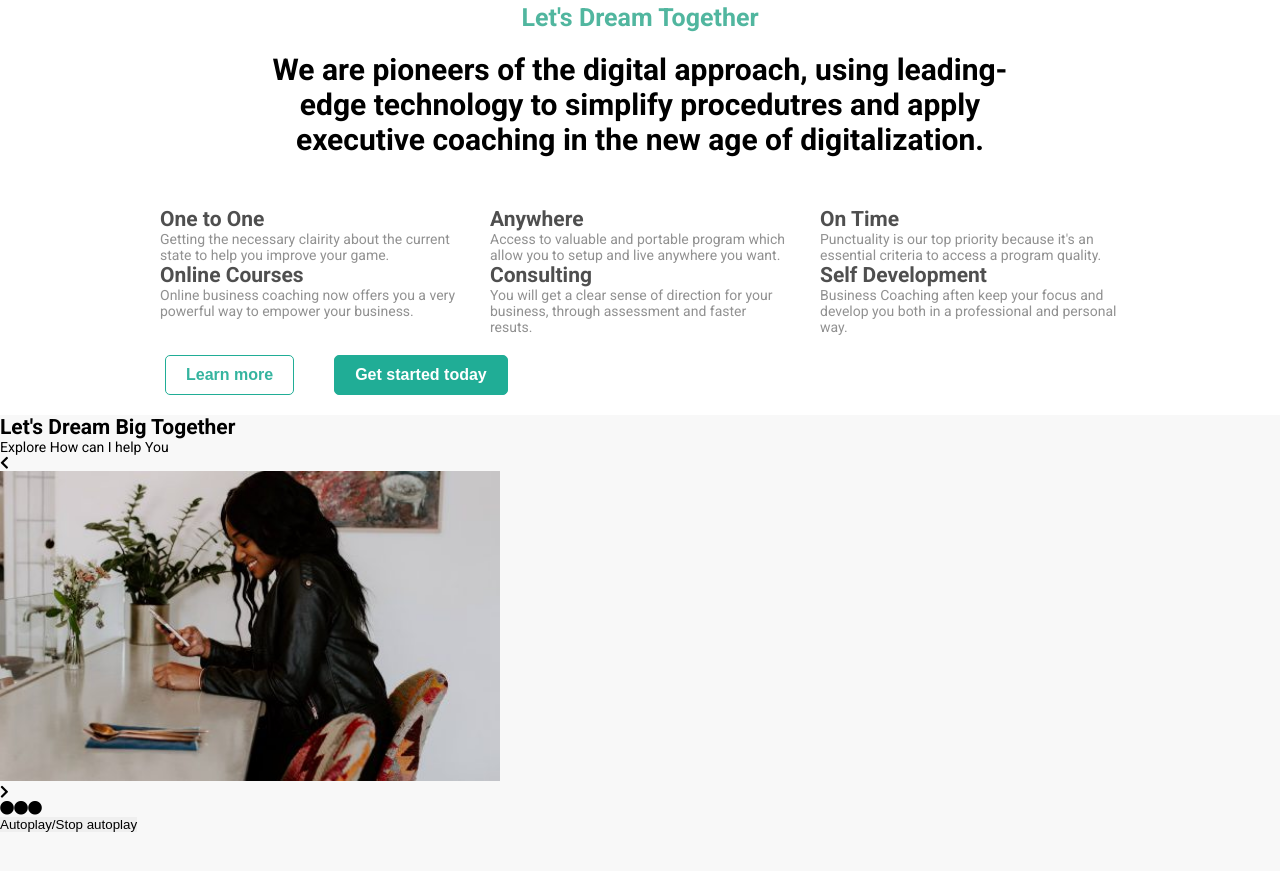
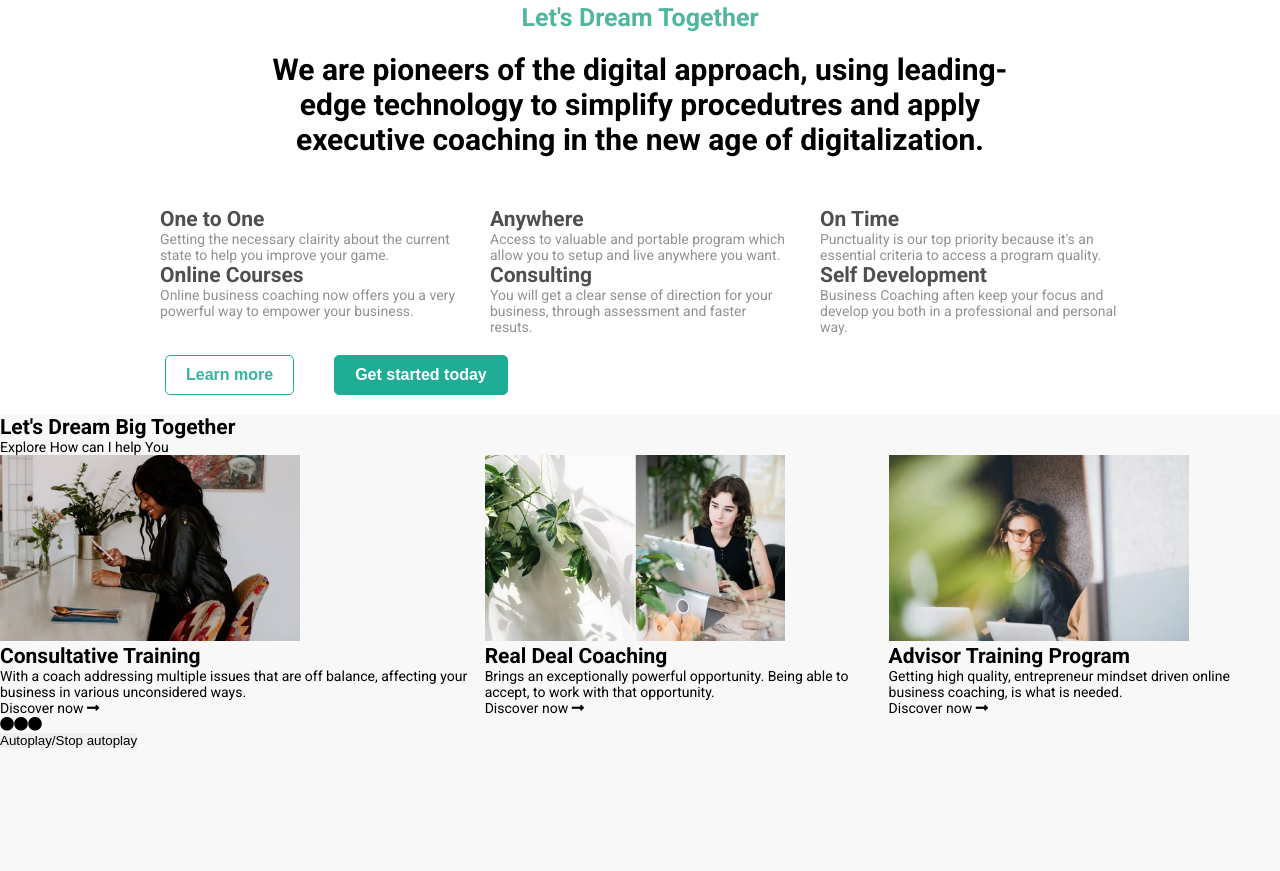
Before and after one commit to Vsevolod230287/proj-html-vuejs, a website: page index.html in a window 1280 px wide. Shown: the part 647-1518 px from the top of the page. Drawn offline with nearby package versions, Linux system fonts and the light colour scheme.

Commit message:
Passo le Informazioni delle card-carousel in modo dinamico con vue

```diff
--- a/index.html
+++ b/index.html
@@ -30,15 +30,18 @@
           </ul>
         </div>
 
+
         <div class="navbar-right">
-          <img src="./dist/business/images/en.png">
+          <img :src="selected">
           <select v-model="selected">
             <option value="" selected hidden>English</option>
-            <option v-for="(languege, i) in langueges">{{languege.fullLang}}</option>
+            <option v-for="(languege, i) in langueges" :value="languege.langPath">{{languege.fullLang}}</option>
           </select>
           <i class="far fa-user-circle"></i>
         </div>
       </div>
+
+
       <div class="search-right">
         <input type="text" name="" value="" placeholder="Search...">
         <i class="fas fa-search"></i>
@@ -137,21 +140,17 @@
           <div class="carousel">
             <div class="slider-container">
               <div class="slider">
-                    <div class="arrow-prev">
-                      <i class="fas fa-chevron-left" @click="prev"></i>
+                <div class="slider-img" v-for="(path, i) in arrayImg">
+                  <img width="300" :src="path" alt="">
+                  <h2>{{ carouselCards[i].h2 }}</h2>
+                  <p>{{ carouselCards[i].p }}</p>
+                  <div class="discover-now">
+                    <span>Discover now <i class="fas fa-long-arrow-alt-right"></i></span>
                   </div>
-                    <div class="slider-img">
-                      <img width="500" :src="arrayImg[index]" alt="">
-                    </div>
-                    <div class="arrow-next">
-                      <i class="fas fa-chevron-right" @click="next"></i>
                 </div>
               </div>
               <div class="dots-slider">
-                    <i v-for="key in arrayImg.length"
-                    class="fas fa-circle"
-                    :class="(key-1 == index) ? 'active' : '' "
-                    @click="dotClick(key-1)"></i>
+                <i v-for="key in arrayImg.length" class="fas fa-circle" :class="(key-1 == index) ? 'active' : '' " @click="dotClick(key-1)"></i>
               </div>
               <div class="btn">
                 <button type="button" name="button" @click="autoplay">Autoplay/Stop autoplay</button>
@@ -168,8 +167,7 @@
     </footer>
 
   </div>
-
-  <script src="https://cdn.jsdelivr.net/npm/vue"></script>
+  <script src="https://cdn.jsdelivr.net/npm/vue@2/dist/vue.js"></script>
   <script src="./dist/js/main.js" charset="utf-8"></script>
 </body>
 
--- a/src/scss/partials/_main.scss
+++ b/src/scss/partials/_main.scss
@@ -136,5 +136,9 @@ main {
   section.three-dots-carousel {
     height: 500px;
     background-color: #F8F8F8;
+    .slider {
+      display: flex;
+
+    }
   }
 }
```
Also changed, not shown: dist/css/master.css, dist/js/main.js. Lines whose indentation alone changed are shown as unchanged.
